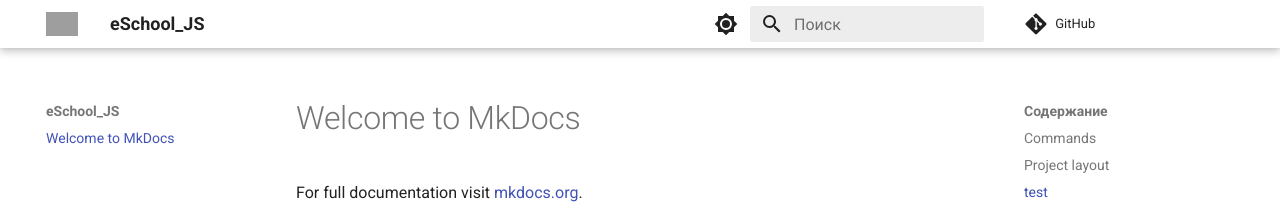
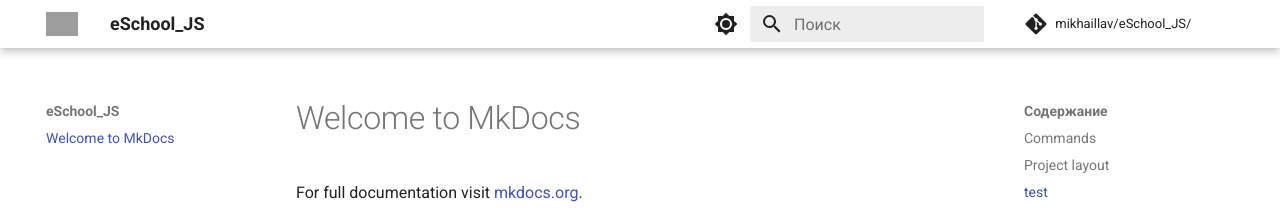
Before and after one commit to mikhaillav/eSchool_JS, an MkDocs documentation site: the page built from docs/index.md, in a window 1280 px wide. Shown: the top 208 px of the page. Built offline with MkDocs 1.6.1 and Material for MkDocs 9.7.7, drawn with Linux system fonts in a browser that asks for light colours; comment, search, counter and statistics services are not loaded; grey boxes are pictures that could not be loaded.

Commit message:
docs: change repo name

```diff
--- a/mkdocs.yml
+++ b/mkdocs.yml
@@ -1,6 +1,8 @@
 site_name: eSchool_JS
 site_description: Project documentation with Markdown.
 site_author: Mikhail Lavelin
+
+repo_name: mikhaillav/eSchool_JS/
 repo_url: https://github.com/mikhaillav/eSchool_JS/
 
 theme:
```
